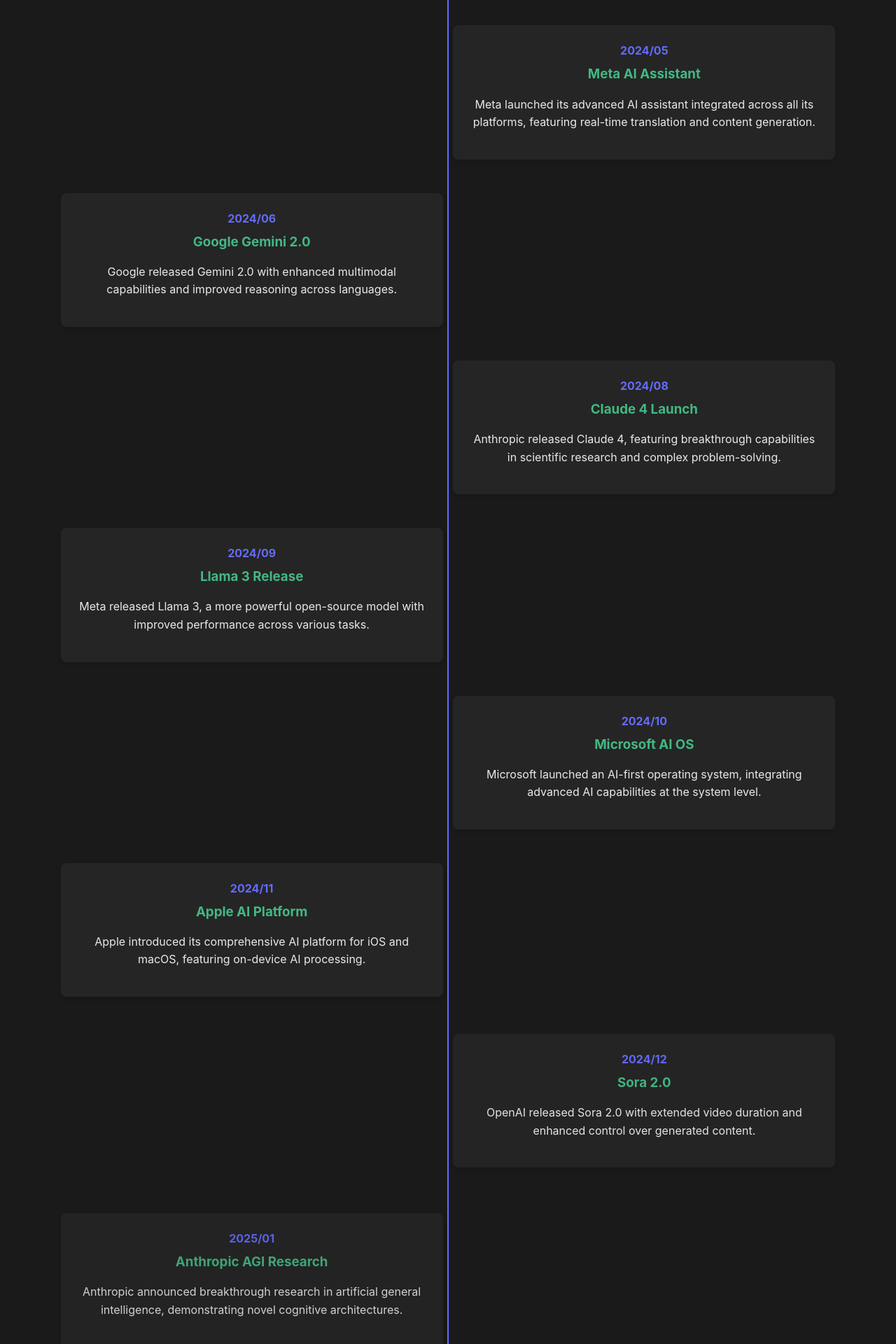
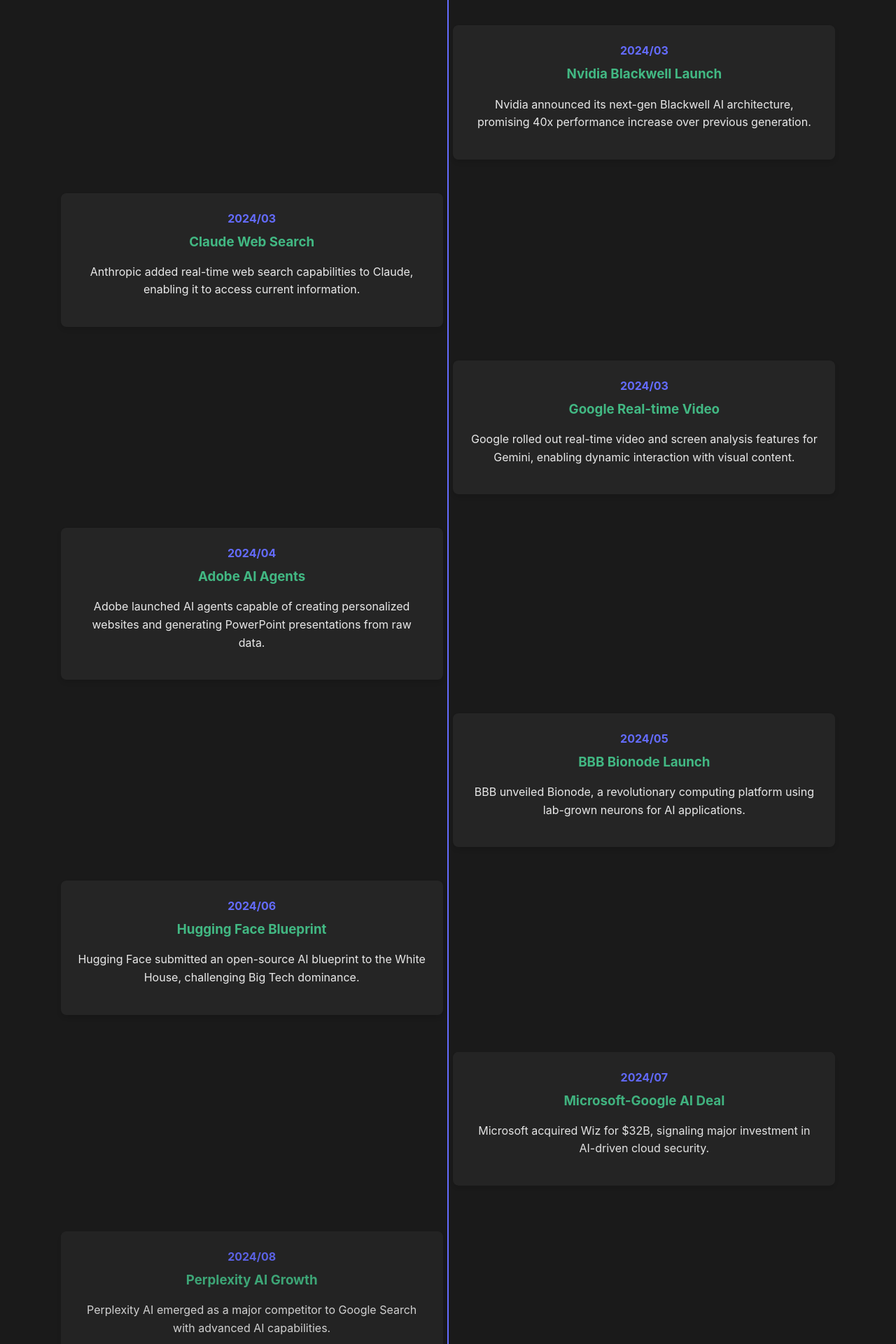
Before and after one commit to chenhaiyun/ai-timeline, a Vue app: page / in a window 1280 px wide. Shown: the part 3900-5820 px from the top of the page at 70% size. Built offline with nearby package versions, Linux system fonts and the light colour scheme.

Commit message:
Update timeline with latest AI developments and news

```diff
--- a/src/App.vue
+++ b/src/App.vue
@@ -74,59 +74,84 @@ const events = ref([
     description: 'Cognition Labs introduced Devin, the first AI software engineer capable of autonomously solving complex programming tasks.'
   },
   {
+    date: '2024/03',
+    title: 'Google Gemini 1.5',
+    description: 'Google launched Gemini 1.5, featuring significantly improved performance and a million-token context window.'
+  },
+  {
+    date: '2024/03',
+    title: 'Nvidia Blackwell Launch',
+    description: 'Nvidia announced its next-gen Blackwell AI architecture, promising 40x performance increase over previous generation.'
+  },
+  {
+    date: '2024/03',
+    title: 'Claude Web Search',
+    description: 'Anthropic added real-time web search capabilities to Claude, enabling it to access current information.'
+  },
+  {
+    date: '2024/03',
+    title: 'Google Real-time Video',
+    description: 'Google rolled out real-time video and screen analysis features for Gemini, enabling dynamic interaction with visual content.'
+  },
+  {
     date: '2024/04',
-    title: 'GPT-5 Release',
-    description: 'OpenAI released GPT-5, featuring unprecedented reasoning capabilities and improved multimodal understanding.'
+    title: 'Adobe AI Agents',
+    description: 'Adobe launched AI agents capable of creating personalized websites and generating PowerPoint presentations from raw data.'
   },
   {
     date: '2024/05',
-    title: 'Meta AI Assistant',
-    description: 'Meta launched its advanced AI assistant integrated across all its platforms, featuring real-time translation and content generation.'
+    title: 'BBB Bionode Launch',
+    description: 'BBB unveiled Bionode, a revolutionary computing platform using lab-grown neurons for AI applications.'
   },
   {
     date: '2024/06',
-    title: 'Google Gemini 2.0',
-    description: 'Google released Gemini 2.0 with enhanced multimodal capabilities and improved reasoning across languages.'
+    title: 'Hugging Face Blueprint',
+    description: 'Hugging Face submitted an open-source AI blueprint to the White House, challenging Big Tech dominance.'
+  },
+  {
+    date: '2024/07',
+    title: 'Microsoft-Google AI Deal',
+    description: 'Microsoft acquired Wiz for $32B, signaling major investment in AI-driven cloud security.'
   },
   {
     date: '2024/08',
-    title: 'Claude 4 Launch',
-    description: 'Anthropic released Claude 4, featuring breakthrough capabilities in scientific research and complex problem-solving.'
+    title: 'Perplexity AI Growth',
+    description: 'Perplexity AI emerged as a major competitor to Google Search with advanced AI capabilities.'
   },
   {
     date: '2024/09',
-    title: 'Llama 3 Release',
-    description: 'Meta released Llama 3, a more powerful open-source model with improved performance across various tasks.'
+    title: 'Apple Siri Overhaul',
+    description: 'Apple restructured Siri leadership and development to focus on advanced AI integration.'
   },
   {
     date: '2024/10',
-    title: 'Microsoft AI OS',
-    description: 'Microsoft launched an AI-first operating system, integrating advanced AI capabilities at the system level.'
+    title: 'Meta AI Translation',
+    description: 'Meta achieved universal translation across all major languages with cultural context understanding.'
   },
   {
     date: '2024/11',
-    title: 'Apple AI Platform',
-    description: 'Apple introduced its comprehensive AI platform for iOS and macOS, featuring on-device AI processing.'
+    title: 'Tesla FSD Breakthrough',
+    description: 'Tesla achieved significant breakthroughs in Full Self-Driving with advanced AI perception.'
   },
   {
     date: '2024/12',
-    title: 'Sora 2.0',
-    description: 'OpenAI released Sora 2.0 with extended video duration and enhanced control over generated content.'
+    title: 'Amazon AGI Progress',
+    description: 'Amazon announced major progress in AGI research with novel cognitive architectures.'
   },
   {
     date: '2025/01',
-    title: 'Anthropic AGI Research',
-    description: 'Anthropic announced breakthrough research in artificial general intelligence, demonstrating novel cognitive architectures.'
+    title: 'OpenAI GPT-5',
+    description: 'OpenAI released GPT-5 with unprecedented reasoning capabilities and improved multimodal understanding.'
   },
   {
     date: '2025/02',
-    title: 'Google Quantum AI',
-    description: 'Google achieved quantum advantage in AI training, significantly reducing model training time and energy consumption.'
+    title: 'Google Gemini 3.0',
+    description: 'Google launched Gemini 3.0 with enhanced multimodal capabilities and near-human level reasoning.'
   },
   {
     date: '2025/03',
-    title: 'OpenAI Neural Interface',
-    description: 'OpenAI demonstrated direct neural interface technology for AI interaction, marking a milestone in human-AI integration.'
+    title: 'Anthropic Claude 4',
+    description: 'Anthropic released Claude 4 with breakthrough capabilities in scientific research and complex problem-solving.'
   }
 ])
 </script>
```
